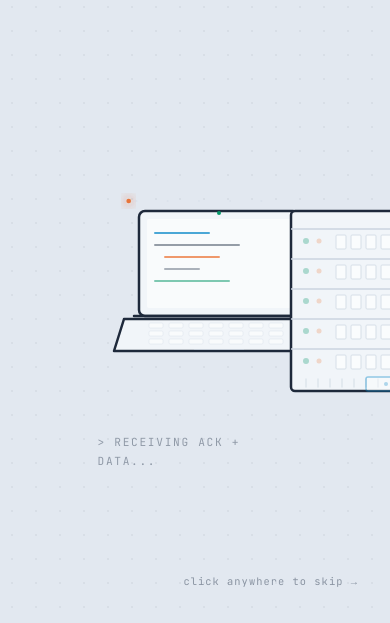
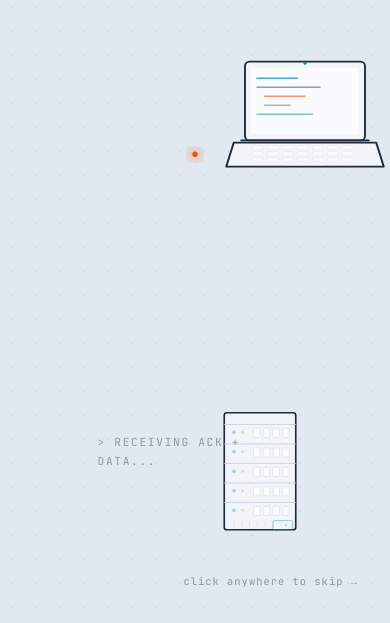
Before and after one commit to Parikaragarwal/portfolio, a React (Vite) app: page / in a window 390 px wide. Shown: the part 221-844 px from the top of the page. Built offline with nearby package versions, Linux system fonts and the light colour scheme.

Commit message:
fixed cpu mode and dark theme

```diff
--- a/src/App.jsx
+++ b/src/App.jsx
@@ -1,3 +1,4 @@
+import { useEffect } from 'react';
 import BootSequence from './components/BootSequence';
 import FloatingNav from './components/FloatingNav';
 import CircuitBackground from './components/CircuitBackground';
@@ -12,7 +13,17 @@ function SectionDivider() {
 }
 
 function App() {
-  const { bootPhase } = useStore();
+  const { bootPhase, setThemeFromOS } = useStore();
+
+  // Listen for OS-level theme changes and sync to store
+  useEffect(() => {
+    try {
+      const mql = window.matchMedia('(prefers-color-scheme: dark)');
+      const handler = (e) => setThemeFromOS(e.matches ? 'dark' : 'light');
+      mql.addEventListener('change', handler);
+      return () => mql.removeEventListener('change', handler);
+    } catch (e) { /* no-op in unsupported environments */ }
+  }, [setThemeFromOS]);
 
   return (
     <>
--- a/src/components/BootSequence.jsx
+++ b/src/components/BootSequence.jsx
@@ -2,6 +2,22 @@ import { useEffect, useState, useCallback } from 'react';
 import { motion, AnimatePresence } from 'framer-motion';
 import { LaptopSVG, ServerSVG, GlowFilter } from './HardwareDiagrams';
 import { useStore } from '../store';
+
+// Hook to detect mobile viewport for responsive layout
+function useIsMobile(breakpoint = 600) {
+  const [isMobile, setIsMobile] = useState(() =>
+    typeof window !== 'undefined' ? window.innerWidth <= breakpoint : false
+  );
+
+  useEffect(() => {
+    const mql = window.matchMedia(`(max-width: ${breakpoint}px)`);
+    const handler = (e) => setIsMobile(e.matches);
+    mql.addEventListener('change', handler);
+    return () => mql.removeEventListener('change', handler);
+  }, [breakpoint]);
+
+  return isMobile;
+}
 
 /*
   Boot Sequence Animation
@@ -22,6 +38,7 @@ const STAGES = ['idle', 'drawing', 'request', 'processing', 'response', 'illumin
 export default function BootSequence() {
   const { bootPhase, setBootPhase, skipBoot } = useStore();
   const [stage, setStage] = useState(0); // index into STAGES
+  const isMobile = useIsMobile();
 
   const skip = useCallback(() => {
     skipBoot();
@@ -69,10 +86,12 @@ export default function BootSequence() {
 
   const currentStage = STAGES[stage];
 
-  // Wire endpoints (laptop is at ~28%, server at ~72%)
-  const laptopX = 28;
-  const serverX = 72;
-  const wireY = 50;
+  // Layout positions: horizontal on desktop, vertical on mobile
+  const laptopX = isMobile ? 50 : 28;
+  const laptopY = isMobile ? 30 : 50;
+  const serverX = isMobile ? 50 : 72;
+  const serverY = isMobile ? 70 : 50;
+  const wireY = 50; // used for desktop horizontal wire
 
   return (
     <AnimatePresence>
@@ -132,8 +151,10 @@ export default function BootSequence() {
           {/* Connection wire between laptop and server */}
           {stage >= 1 && (
             <motion.line
-              x1={`${laptopX + 5}%`} y1={`${wireY}%`}
-              x2={`${serverX - 3}%`} y2={`${wireY}%`}
+              x1={isMobile ? '50%' : `${laptopX + 5}%`}
+              y1={isMobile ? `${laptopY + 8}%` : `${wireY}%`}
+              x2={isMobile ? '50%' : `${serverX - 3}%`}
+              y2={isMobile ? `${serverY - 8}%` : `${wireY}%`}
               stroke="url(#wire-gradient)"
               strokeWidth="0.3"
               strokeDasharray="1.5 1"
@@ -147,8 +168,8 @@ export default function BootSequence() {
           {stage >= 1 && [0, 1, 2, 3, 4].map(i => (
             <motion.circle
               key={`dot-${i}`}
-              cx={`${laptopX + 7 + i * 8}%`}
-              cy={`${wireY}%`}
+              cx={isMobile ? '50%' : `${laptopX + 7 + i * 8}%`}
+              cy={isMobile ? `${laptopY + 10 + i * 6}%` : `${wireY}%`}
               r="0.25"
               fill="var(--border-medium)"
               initial={{ opacity: 0 }}
@@ -163,10 +184,17 @@ export default function BootSequence() {
               r="0.8"
               fill="var(--accent-cyan)"
               filter="url(#orb-glow)"
-              cy={`${wireY}%`}
-              initial={{ cx: `${laptopX + 5}%`, opacity: 0, r: 0.4 }}
-              animate={{ cx: `${serverX - 3}%`, opacity: [0, 1, 1, 0.8], r: [0.4, 0.9, 0.8, 0.6] }}
-              transition={{ duration: 1.0, ease: 'easeInOut' }}
+              cx={isMobile ? '50%' : undefined}
+              cy={isMobile ? undefined : `${wireY}%`}
+              initial={isMobile
+                ? { cy: `${laptopY + 8}%`, opacity: 0, r: 0.4 }
+                : { cx: `${laptopX + 5}%`, opacity: 0, r: 0.4 }
+              }
+              animate={isMobile
+                ? { cy: `${serverY - 8}%`, opacity: [0, 1, 1, 1], r: [0.4, 0.9, 0.8, 0.7] }
+                : { cx: `${serverX - 3}%`, opacity: [0, 1, 1, 1], r: [0.4, 0.9, 0.8, 0.7] }
+              }
+              transition={{ duration: 1.1, ease: 'easeInOut' }}
             />
           )}
 
@@ -176,31 +204,38 @@ export default function BootSequence() {
               r="0.8"
               fill="var(--accent-amber)"
               filter="url(#orb-glow)"
-              cy={`${wireY}%`}
-              initial={{ cx: `${serverX - 3}%`, opacity: 0, r: 0.4 }}
-              animate={{ cx: `${laptopX + 5}%`, opacity: [0, 1, 1, 0.8], r: [0.4, 0.9, 0.8, 0.6] }}
-              transition={{ duration: 0.8, ease: 'easeInOut' }}
+              cx={isMobile ? '50%' : undefined}
+              cy={isMobile ? undefined : `${wireY}%`}
+              initial={isMobile
+                ? { cy: `${serverY - 8}%`, opacity: 0, r: 0.4 }
+                : { cx: `${serverX - 3}%`, opacity: 0, r: 0.4 }
+              }
+              animate={isMobile
+                ? { cy: `${laptopY + 8}%`, opacity: [0, 1, 1, 1], r: [0.4, 0.9, 0.8, 0.7] }
+                : { cx: `${laptopX + 5}%`, opacity: [0, 1, 1, 1], r: [0.4, 0.9, 0.8, 0.7] }
+              }
+              transition={{ duration: 0.9, ease: 'easeInOut' }}
             />
           )}
         </svg>
 
-        {/* Laptop - positioned at left-center */}
+        {/* Laptop - positioned at left-center (desktop) or top-center (mobile) */}
         {stage >= 1 && (
           <motion.div
             style={{
               position: 'absolute',
               left: `${laptopX}%`,
-              top: '50%',
-              transform: 'translate(-50%, -50%)',
+              top: `${laptopY}%`,
+              transform: `translate(-50%, -50%)${isMobile ? ' scale(0.75)' : ''}`,
               transformOrigin: 'center center',
             }}
-            initial={{ opacity: 0, scale: 0.8 }}
+            initial={{ opacity: 0, scale: isMobile ? 0.6 : 0.8 }}
             animate={
               currentStage === 'reveal'
                 ? { scale: 15, opacity: 0 }
                 : currentStage === 'illuminate'
-                ? { scale: 1.05, opacity: 1 }
-                : { scale: 1, opacity: 1 }
+                ? { scale: isMobile ? 0.8 : 1.05, opacity: 1 }
+                : { scale: isMobile ? 0.75 : 1, opacity: 1 }
             }
             transition={
               currentStage === 'reveal'
@@ -212,25 +247,25 @@ export default function BootSequence() {
           </motion.div>
         )}
 
-        {/* Server - positioned at right-center */}
+        {/* Server - positioned at right-center (desktop) or bottom-center (mobile) */}
         {stage >= 1 && (
           <motion.div
             style={{
               position: 'absolute',
               left: `${serverX}%`,
-              top: '50%',
-              transform: 'translate(-50%, -50%)',
+              top: `${serverY}%`,
+              transform: `translate(-50%, -50%)${isMobile ? ' scale(0.65)' : ''}`,
             }}
-            initial={{ opacity: 0, scale: 0.8 }}
+            initial={{ opacity: 0, scale: isMobile ? 0.5 : 0.8 }}
             animate={
               currentStage === 'reveal' || currentStage === 'illuminate'
-                ? { opacity: 0, x: 50 }
+                ? { opacity: 0, x: isMobile ? 0 : 50, y: isMobile ? 50 : 0 }
                 : currentStage === 'processing'
                 ? {
                     opacity: 1,
                     x: [0, -2, 2, -1, 1, 0], // vibration
                   }
-                : { opacity: 1, scale: 1 }
+                : { opacity: 1, scale: isMobile ? 0.65 : 1 }
             }
             transition={
               currentStage === 'processing'
--- a/src/components/CpuTransition.jsx
+++ b/src/components/CpuTransition.jsx
@@ -1,4 +1,4 @@
-import { useEffect, useState } from 'react';
+import { useEffect, useState, useRef } from 'react';
 import { motion, AnimatePresence } from 'framer-motion';
 import { CpuSVG } from './HardwareDiagrams';
 
@@ -15,6 +15,8 @@ import { CpuSVG } from './HardwareDiagrams';
 
 export default function CpuTransition({ onComplete }) {
   const [stage, setStage] = useState('init'); // 'init', 'fetch', 'decode', 'execute', 'done'
+  const onCompleteRef = useRef(onComplete);
+  onCompleteRef.current = onComplete;
 
   useEffect(() => {
     const timings = [
@@ -29,28 +31,42 @@ export default function CpuTransition({ onComplete }) {
     );
 
     const completeTimeout = setTimeout(() => {
-      onComplete?.();
+      onCompleteRef.current?.();
     }, 4000);
 
     return () => {
       timeouts.forEach(clearTimeout);
       clearTimeout(completeTimeout);
     };
-  }, [onComplete]);
+  }, []); // empty deps — animation runs exactly once on mount
 
-  // Lock scrolling while the CPU transition is playing
+  // Lock scrolling while the CPU transition is playing — lock immediately, no delay
   useEffect(() => {
-    let lockTimer;
-    if (stage !== 'done') {
-      lockTimer = setTimeout(() => {
-        document.body.style.overflow = 'hidden';
-      }, 500);
-    } else {
+    if (stage === 'done') {
+      // Release all locks
       document.body.style.overflow = '';
+      return;
     }
+
+    // Lock body overflow immediately
+    document.body.style.overflow = 'hidden';
+
+    // Block wheel, touch, and keyboard scroll events
+    const preventScroll = (e) => e.preventDefault();
+    const preventKeys = (e) => {
+      const scrollKeys = ['ArrowDown', 'ArrowUp', 'Space', 'PageDown', 'PageUp', 'Home', 'End'];
+      if (scrollKeys.includes(e.code)) e.preventDefault();
+    };
+
+    window.addEventListener('wheel', preventScroll, { passive: false });
+    window.addEventListener('touchmove', preventScroll, { passive: false });
+    window.addEventListener('keydown', preventKeys, { passive: false });
+
     return () => {
-      clearTimeout(lockTimer);
       document.body.style.overflow = '';
+      window.removeEventListener('wheel', preventScroll);
+      window.removeEventListener('touchmove', preventScroll);
+      window.removeEventListener('keydown', preventKeys);
     };
   }, [stage]);
 
--- a/src/sections/ProjectsSection.jsx
+++ b/src/sections/ProjectsSection.jsx
@@ -1,5 +1,5 @@
 import { motion, useInView } from 'framer-motion';
-import { useRef, useState, useEffect } from 'react';
+import { useRef, useState, useEffect, useCallback } from 'react';
 import { PORTFOLIO_DATA } from '../data/portfolio';
 import CpuTransition from '../components/CpuTransition';
 
@@ -18,21 +18,28 @@ const fadeUp = {
 
 export default function ProjectsSection() {
   const ref = useRef(null);
-  const isInView = useInView(ref, { once: true, amount: 0.4 });
+  const isInView = useInView(ref, { once: true, amount: 0.15 });
   const [cpuDone, setCpuDone] = useState(false);
+  const [cpuTriggered, setCpuTriggered] = useState(false);
+
+  // Memoize so CpuTransition doesn't re-render when parent state changes
+  const handleCpuComplete = useCallback(() => setCpuDone(true), []);
 
   useEffect(() => {
-    if (isInView && !cpuDone && ref.current) {
-      // Snap to the CPU segment predictably
-      ref.current.scrollIntoView({ behavior: 'smooth', block: 'start' });
+    if (isInView && !cpuDone && !cpuTriggered && ref.current) {
+      setCpuTriggered(true);
+      // Snap viewport to the top of the projects section immediately
+      const rect = ref.current.getBoundingClientRect();
+      const scrollTop = window.pageYOffset || document.documentElement.scrollTop;
+      window.scrollTo({ top: scrollTop + rect.top, behavior: 'smooth' });
     }
-  }, [isInView, cpuDone]);
+  }, [isInView, cpuDone, cpuTriggered]);
 
   return (
     <section id="projects" className="section" ref={ref}>
       {/* CPU Transition Animation */}
-      {isInView && !cpuDone && (
-        <CpuTransition onComplete={() => setCpuDone(true)} />
+      {cpuTriggered && !cpuDone && (
+        <CpuTransition onComplete={handleCpuComplete} />
       )}
 
       {/* Projects content - appears after CPU animation */}
--- a/src/store.js
+++ b/src/store.js
@@ -3,7 +3,7 @@ import { create } from 'zustand';
 export const useStore = create((set, get) => ({
   // --- Theme ---
   theme: (() => {
-    // Check localStorage for saved preference, otherwise default to light
+    // 1. Check localStorage for a saved manual preference
     try {
       const saved = localStorage.getItem('portfolio-theme');
       if (saved) {
@@ -11,14 +11,33 @@ export const useStore = create((set, get) => ({
         return saved;
       }
     } catch (e) { /* no-op */ }
+    // 2. Detect OS / browser preference via prefers-color-scheme
+    try {
+      const prefersDark = window.matchMedia('(prefers-color-scheme: dark)').matches;
+      const osTheme = prefersDark ? 'dark' : 'light';
+      document.documentElement.setAttribute('data-theme', osTheme);
+      return osTheme;
+    } catch (e) { /* no-op */ }
     return 'light';
+  })(),
+
+  // Tracks whether the user manually toggled the theme (vs OS auto-detection)
+  themeManuallySet: (() => {
+    try { return !!localStorage.getItem('portfolio-theme'); } catch (e) { return false; }
   })(),
 
   toggleTheme: () => set((state) => {
     const newTheme = state.theme === 'light' ? 'dark' : 'light';
     document.documentElement.setAttribute('data-theme', newTheme);
     try { localStorage.setItem('portfolio-theme', newTheme); } catch (e) { /* no-op */ }
-    return { theme: newTheme };
+    return { theme: newTheme, themeManuallySet: true };
+  }),
+
+  // Called by OS theme change listener — only applies if user hasn't manually toggled
+  setThemeFromOS: (osTheme) => set((state) => {
+    if (state.themeManuallySet) return state;
+    document.documentElement.setAttribute('data-theme', osTheme);
+    return { theme: osTheme };
   }),
 
   // --- Boot Sequence ---
```
